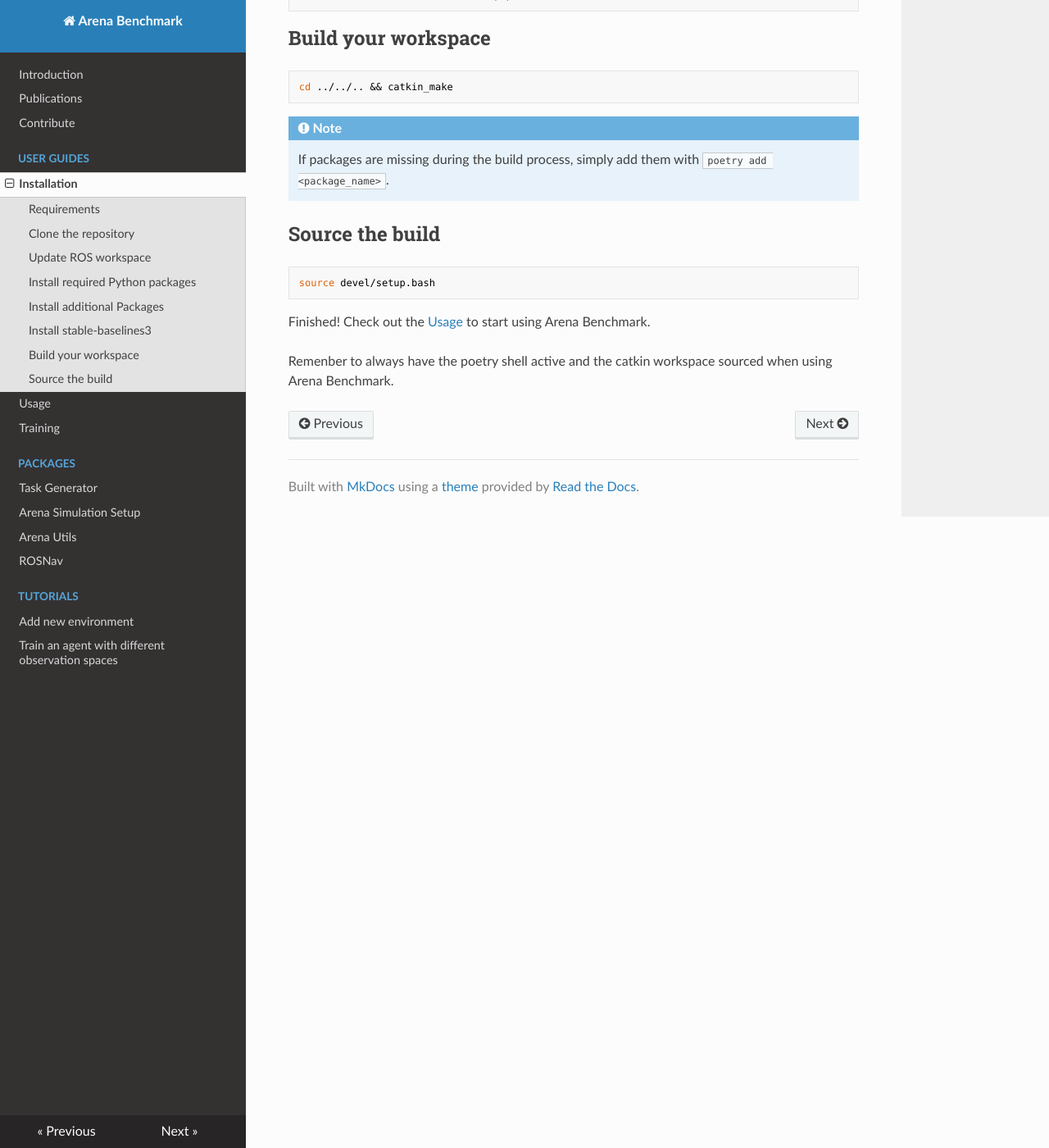
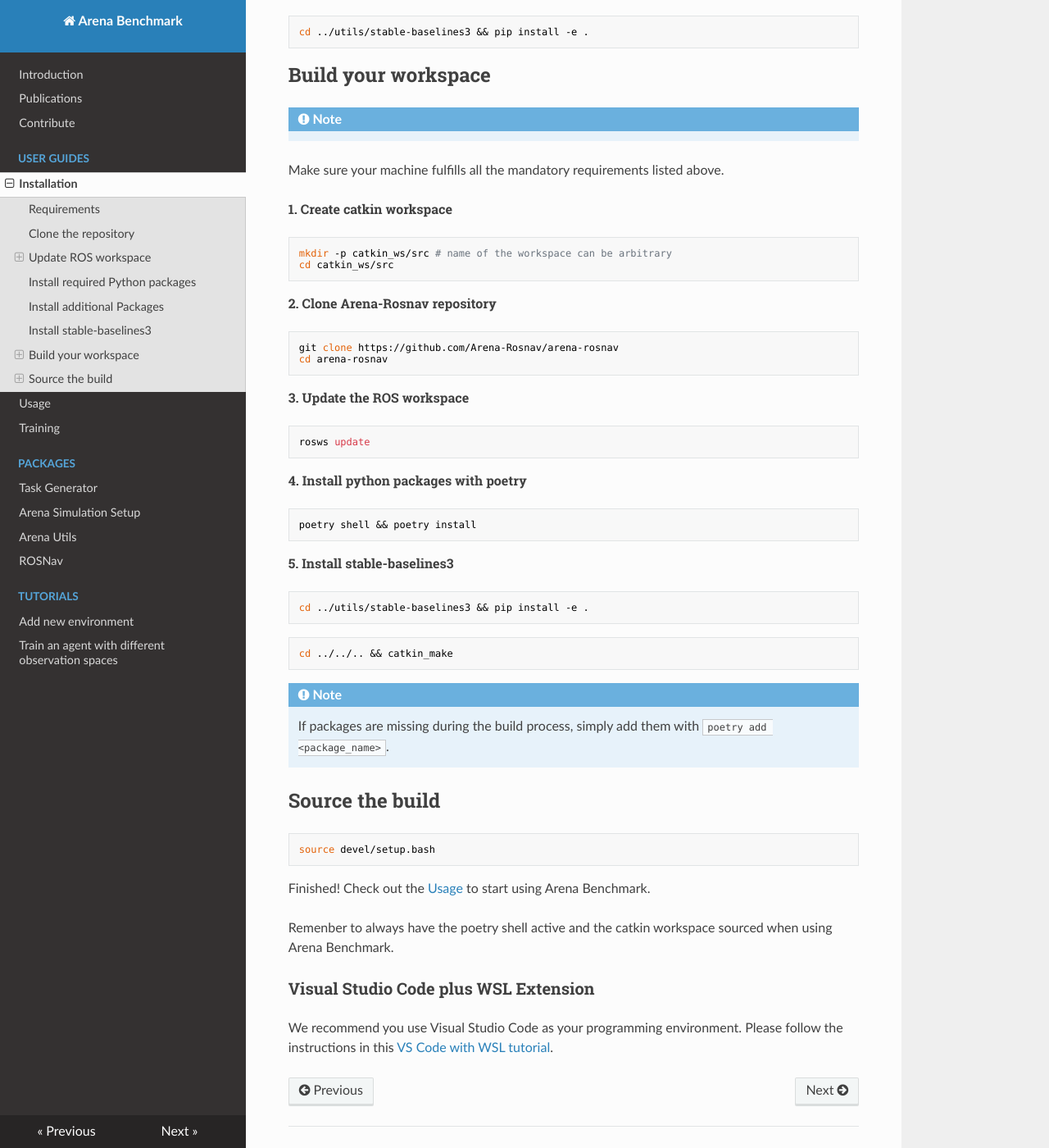
Before and after one commit to Arena-Rosnav/.github, an MkDocs documentation site: the page built from docs/user_guides/installation.md, in a window 1280 px wide and 1400 px high, scrolled down 1330 px. Shown: the whole window at 82% size. Built offline with MkDocs 1.6.1, drawn with Linux system fonts in a browser that asks for light colours; nearby versions of some CDN libraries.

Commit message:
Update installation.md

````diff
--- a/docs/user_guides/installation.md
+++ b/docs/user_guides/installation.md
@@ -16,6 +16,8 @@
 ## Update ROS workspace
 
 For running Arena Benchmark you need a set of other packages. The majority of them can be installed and cloned directly with ROS. Therefore, you should navigate into the newly cloned repository and run following command:
+
+###### 3. Set up your keys
 
 ```bash
 rosws update
@@ -51,6 +53,41 @@
 
 ## Build your workspace
 
+!!! note
+Make sure your machine fulfills all the mandatory requirements listed above.
+
+###### 1. Create catkin workspace
+
+```
+mkdir -p catkin_ws/src # name of the workspace can be arbitrary
+cd catkin_ws/src
+```
+
+###### 2. Clone Arena-Rosnav repository
+
+```
+git clone https://github.com/Arena-Rosnav/arena-rosnav
+cd arena-rosnav
+```
+
+###### 3. Update the ROS workspace
+
+```
+rosws update
+```
+
+###### 4. Install python packages with poetry
+
+```
+poetry shell && poetry install
+```
+
+###### 5. Install stable-baselines3
+
+```
+cd ../utils/stable-baselines3 && pip install -e .
+```
+
 ```
 cd ../../.. && catkin_make
 ```
@@ -68,3 +105,7 @@
 Finished! Check out the [Usage](usage.md) to start using Arena Benchmark.
 
 Remenber to always have the poetry shell active and the catkin workspace sourced when using Arena Benchmark.
+
+### Visual Studio Code plus WSL Extension
+
+We recommend you use Visual Studio Code as your programming environment. Please follow the instructions in this [VS Code with WSL tutorial](https://docs.microsoft.com/en-us/windows/wsl/tutorials/wsl-vscode).
````
